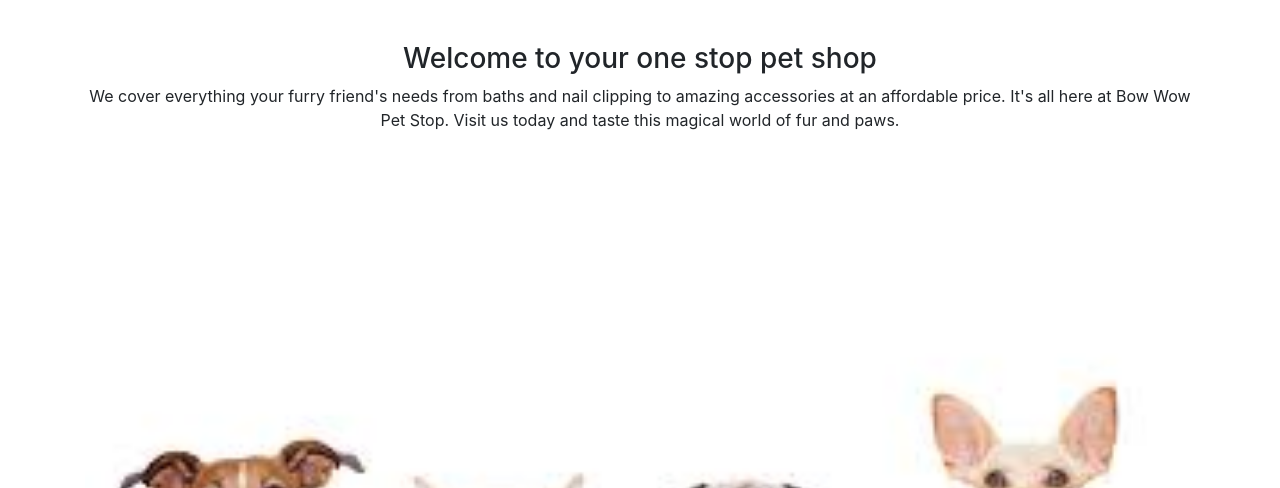
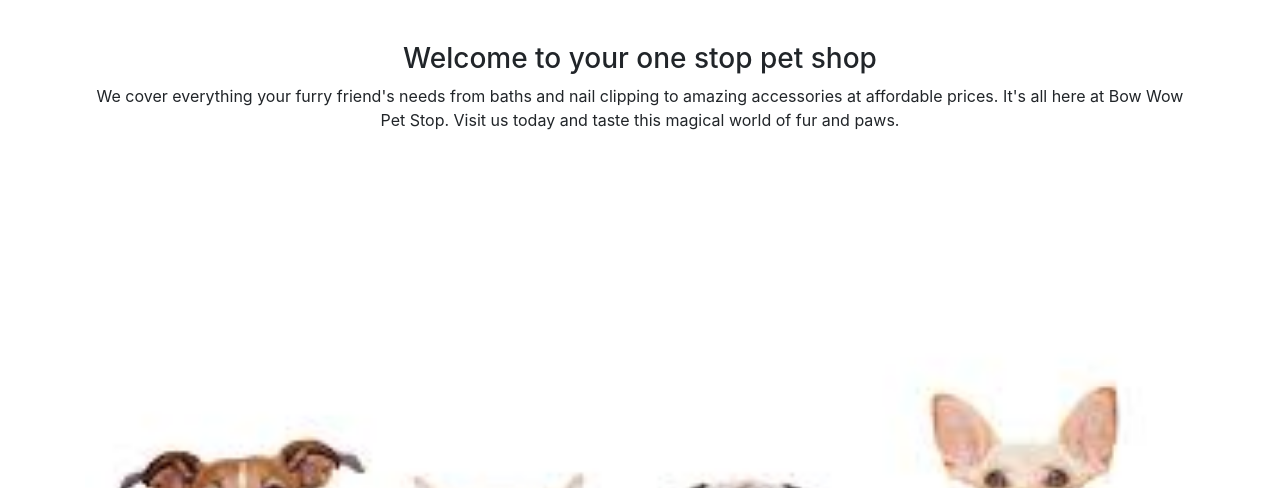
Before and after one commit to kipsangmarion/bow_wowpets.github.io, a plain HTML site: page index.html in a window 1280 px wide. Shown: the part 312-800 px from the top of the page. Drawn offline with Linux system fonts and the light colour scheme.

Commit message:
Update index.html

```diff
--- a/index.html
+++ b/index.html
@@ -23,8 +23,8 @@
     <div class="container text-center">
         <h3>Welcome to your one stop pet shop</h3>
         <p>We cover everything your furry friend's needs from baths
-        and nail clipping to amazing accessories at an affordable
-        price. It's all here at Bow Wow Pet Stop. Visit us today
+        and nail clipping to amazing accessories at affordable
+        prices. It's all here at Bow Wow Pet Stop. Visit us today
         and taste this magical world of fur and paws.</p>
     </div>
 </div>
```
